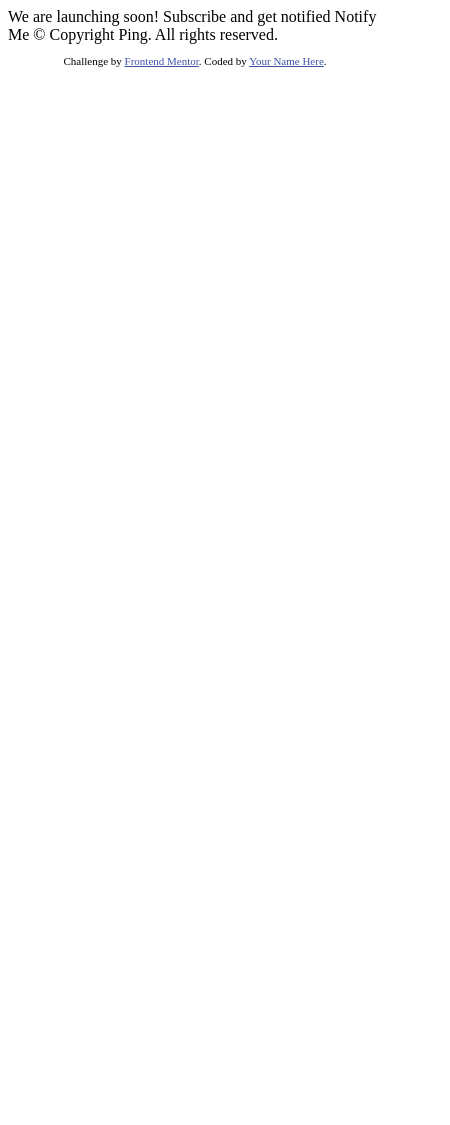
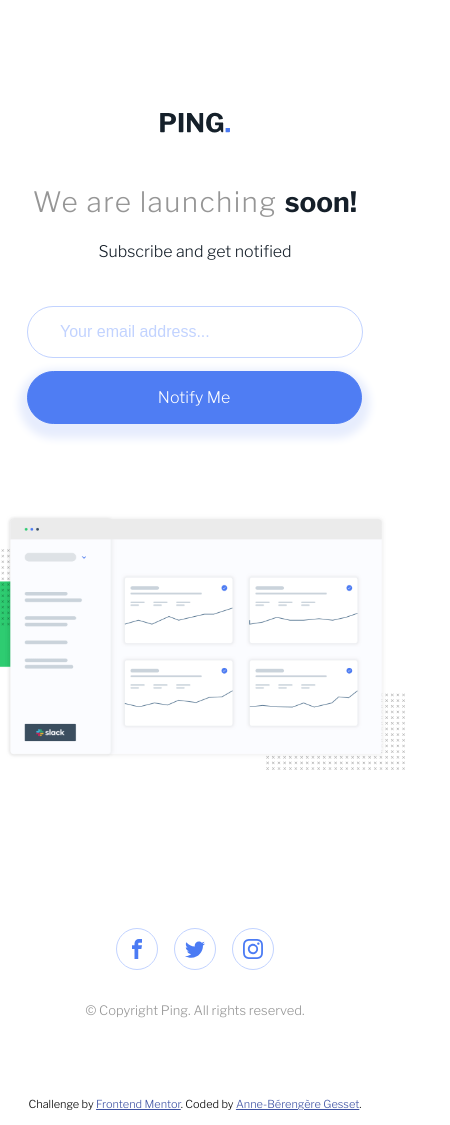
Before and after one commit to AnneBerengere/ping-coming-soon-page-master, a plain HTML site: page index.html in a window 390 px wide. Shown: the whole page, 450 px wide, since content can reach past the window. Before the commit the page ends 844 px from the top, so only its background shows below. Drawn offline with nearby package versions, Linux system fonts and the light colour scheme.

Commit message:
Nettoyage Css et implementation Js

```diff
--- /dev/null
+++ b/app.js
@@ -0,0 +1,24 @@
+(function (){
+    var inputadressEmail= document.getElementById("inputemail")
+    var texterrorEmail= document.getElementById("texterror")
+    var buttonNotify= document.getElementById("buttonnotify")
+
+    buttonNotify.addEventListener("click", function (){
+        var email= inputadressEmail.value
+        var match= email.match(/[a-zA-Z0-9.]+@[a-zA-Z0-9]+\.[a-zA-Z]+/)
+
+        if(!match) {
+            inputadressEmail.classList.add("inputinvalid")
+            inputadressEmail.classList.remove("none")
+            texterrorEmail.classList.remove("emailvalid")
+        }
+
+        else {
+            inputadressEmail.classList.remove("inputinvalid")
+            inputadressEmail.classList.add("none")
+            texterrorEmail.classList.add("emailvalid")
+            inputadressEmail.value=""
+        }
+    })
+
+})()
--- a/index.html
+++ b/index.html
@@ -1,5 +1,7 @@
 <!DOCTYPE html>
 <html lang="en">
+<link href="https://fonts.googleapis.com/css2?family=Libre+Franklin:ital,wght@0,300;0,600;0,700;1,300;1,600;1,700&display=swap" rel="stylesheet">
+<link rel="stylesheet" href="style.css">
 <head>
   <meta charset="UTF-8">
   <meta name="viewport" content="width=device-width, initial-scale=1.0"> <!-- displays site properly based on user's device -->
@@ -16,19 +18,52 @@
 </head>
 <body>
 
-  We are launching soon!
-
-  Subscribe and get notified
-
-  Notify Me
-
-  &copy; Copyright Ping. All rights reserved.
+<section class="container">
+  <div class="logo">
+    <img src="images/logo.svg"/>
+  </div>
+  <div class="content">
+    <div class="title">
+      We are launching&nbsp<span class="soon">soon!</span>
+    </div>
+    <div class="text">
+      Subscribe and get notified
+    </div>
+  </div>
+  <div class="container_email">
+    <div class="emailformulaire">
+      <input type="text" placeholder="Your email address..." class="inputinvalid none" id="inputemail">
+      <div class="text_error emailvalid" id="texterror">
+        Please provide a valid email address
+      </div>
+    </div>
+    <div class="button_notify" id="buttonnotify">Notify Me</div>
+  </div>
+  <div class="site_preview">
+    <img src="images/illustration-dashboard.png">
+  </div>
+  <div class="network_logo">
+    <div class="circleicon">
+      <img src="images/facebook.svg" class="icon icon-facebook">
+    </div>
+    <div class="circleicon">
+      <img src="images/twitter.svg" class="icon icon-twitter">
+    </div>
+    <div class="circleicon">
+      <img src="images/instagram.svg" class="icon icon-instagram">
+    </div>
+  </div>
+  <div class="copyright_text">
+    &copy; Copyright Ping. All rights reserved.
+  </div>
+</section>
 
   <footer>
     <p class="attribution">
       Challenge by <a href="https://www.frontendmentor.io?ref=challenge" target="_blank">Frontend Mentor</a>.
-      Coded by <a href="#">Your Name Here</a>.
+      Coded by <a href="#">Anne-Bérengère Gesset</a>.
     </p>
   </footer>
+<script src="app.js"></script>
 </body>
 </html>
--- /dev/null
+++ b/style.css
@@ -0,0 +1,304 @@
+/*tout format*/
+body {
+    min-height: 100%;
+    font-family: 'Libre Franklin', sans-serif;
+    font-size: 20px;
+    display: flex;
+    flex-direction: column;
+    align-items: center;
+    justify-content: center;
+    background-color: white;
+}
+
+.container {
+    margin-top: 0;
+    width: 100%;
+    background-color: white;
+    display: flex;
+    flex-direction: column;
+    align-items: center;
+    justify-content: center;
+    padding: 3.4em;
+}
+
+.logo {
+    width: 2.9em;
+    margin-bottom: 1.5em;
+}
+
+.logo>img {
+    width: 100%;
+    height: auto;
+}
+
+.content {
+    height: 3em;
+    text-align: center;
+    color: hsl(0, 0%, 59%);
+}
+
+.title {
+    font-size: 1.6em;
+    font-weight: 300;
+    margin-bottom: 0.35em;
+}
+
+.soon {
+    color: hsl(209, 33%, 12%);
+    font-weight: 700;
+    letter-spacing: 0;
+}
+
+.text {
+    font-size: 0.7em;
+    font-weight: 300;
+    color: hsl(209, 33%, 12%);
+}
+
+.emailformulaire {
+     display: flex;
+     flex-direction: column;
+}
+
+.emailformulaire>input {
+    height: 3em;
+    width: 100%;
+    font-weight: 300;
+    outline: none;
+    padding-left: 2em;
+}
+
+.emailformulaire>input::placeholder {
+    color: hsl(223, 100%, 88%);
+    font-weight: 300;
+    font-size: 1em;
+}
+
+.inputinvalid {
+    border: 0.1em solid indianred;
+}
+
+.none {
+    border: 0.1em solid hsl(223, 100%, 88%);
+}
+
+.text_error {
+    color: indianred;
+    font-weight: 300;
+    font-style: italic;
+    width: 100%;
+}
+
+.emailvalid {
+    display: none;
+}
+
+.button_notify {
+    display: flex;
+    justify-content: center;
+    align-items: center;
+    background-color: hsl(223, 87%, 63%);
+    border: 0.1em solid hsl(223, 87%, 63%);
+    border-radius: 2em;
+    height: 3em;
+    color: white;
+    box-shadow: 0 0.4em 0.5em 0.5em hsl(223, 87%, 95%);
+}
+
+.button_notify:hover {
+    background-color: hsl(223, 87%, 73%);
+    border: 0.1em solid hsl(223, 87%, 73%);
+}
+
+.site_preview>img {
+    height: 100%;
+    width: auto;
+}
+
+.network_logo {
+    display: flex;
+    flex-direction: row;
+}
+
+.circleicon {
+    border: 0.05em solid hsl(223, 100%, 88%);
+    border-radius: 100%;
+    display: flex;
+    justify-content: center;
+    align-items: center;
+}
+
+.icon {
+    filter: invert(35%) sepia(82%) saturate(1592%) hue-rotate(212deg) brightness(105%) contrast(91%);;
+    margin: 0.15em;
+}
+
+.circleicon:hover {
+    background-color: hsl(223, 87%, 63%);
+    border: 0.05em solid hsl(223, 87%, 63%);
+}
+
+.circleicon:hover .icon {
+    filter: invert(100%) sepia(100%) saturate(100%) hue-rotate(276deg) brightness(100%) contrast(100%);
+}
+
+.copyright_text {
+    color: hsl(0, 0%, 59%);
+}
+
+/*ordinateur*/
+@media only screen and (min-width: 641px) {
+
+    .container_email{
+        display: flex;
+        flex-direction: row;
+        justify-content: space-between;
+        align-items: flex-start;
+        padding: 1.7em 1.7em 0 1.7em;
+        height: 3em;
+        width: 22.1em;
+    }
+
+    .emailformulaire {
+        height: 100%;
+        width: 60.3%;
+    }
+
+    .emailformulaire>input {
+        border-radius: 2em;
+    }
+
+    .text_error {
+        font-size: 0.45em;
+        margin-top: 0.8em;
+        text-align: left;
+        padding-left: 2.5em;
+    }
+
+    .button_notify {
+        width: 31%;
+        font-size: 0.5em;
+        font-weight: 600;
+        padding: 0.3em 0 0.3em 0;
+    }
+
+    .site_preview {
+        height: 13.6em;
+        margin: 2.4em;
+    }
+
+    .site_preview>img {
+        height: 100%;
+        width: auto;
+    }
+
+    .circleicon {
+        height: 1em;
+        width: 1em;
+        margin: 0.2em;
+    }
+
+    .icon {
+        width: 0.5em;
+        height: 0.5em;
+    }
+
+    .copyright_text {
+        font-size: 0.4em;
+        margin-top: 1.5em;
+    }
+
+}
+
+/*mobile*/
+@media only screen and (max-width: 640px) {
+
+    .logo {
+        width: 3.5em;
+        margin: 1.8em;
+    }
+
+    .content {
+        height: 5em;
+    }
+
+    .title {
+        font-size: 1.4em;
+        letter-spacing: 0.05em;
+        margin-top: 0.4em;
+        margin-bottom: 0.8em;
+    }
+
+    .text {
+        font-size: 0.8em;
+    }
+
+    .container_email {
+        margin: 3.8em 0 5.7em 0;
+        height: 30px;
+        width: 15em;
+        display: flex;
+        flex-direction: column;
+        justify-content: center;
+        align-content: center;
+    }
+
+    .emailformulaire {
+        display: flex;
+        align-items: center;
+        width: 100%;
+        height: 10em;
+    }
+
+    .emailformulaire>input {
+        font-size: 0.8em;
+        border-radius: 4em;
+    }
+
+    .text_error {
+        font-size: 0.65em;
+        margin: 0.5em 0 1em 0;
+        text-align: center;
+        padding-left: 0;
+    }
+
+    .button_notify {
+        width: 111%;
+        font-size: 0.8em;
+        font-weight: 300;
+        padding: 1em 0 1em 0;
+        margin-left: -1.15em;
+        margin-top: 0.8em;
+    }
+
+    .site_preview {
+        height: 12.8em;
+        margin: 1em 0 7.5em 0;
+    }
+
+    .site_preview>img {
+        height: 100%;
+        width: auto;
+    }
+
+    .network_logo {
+        margin-bottom: 1.2em;
+    }
+
+    .circleicon {
+        height: 2em;
+        width: 2em;
+        margin: 0.4em;
+    }
+
+    .icon {
+        width: 1em;
+        height: 1em;
+    }
+
+    .copyright_text {
+        font-size: 0.65em;
+        margin-top: 0;
+    }
+
+}
```
Also changed, not shown: design/desktop-designTR.jpg (added), design/desktop-hover-error-statesTR.jpg (added), images/facebook.svg (added), images/instagram.svg (added), images/twitter.svg (added).
